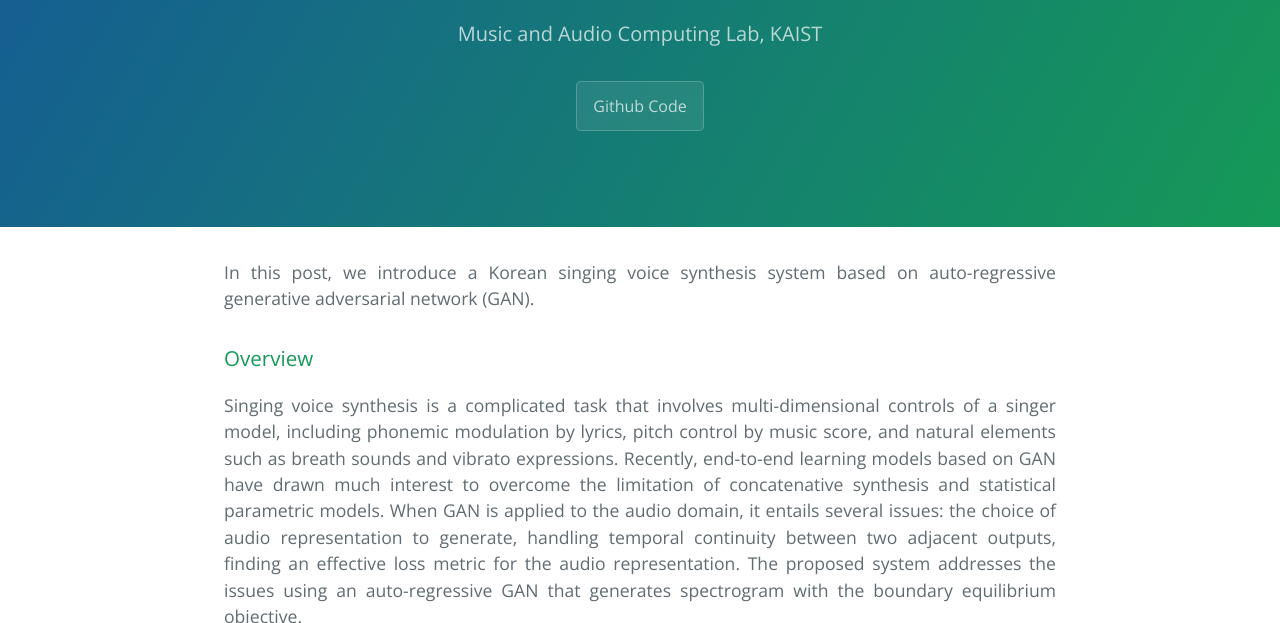
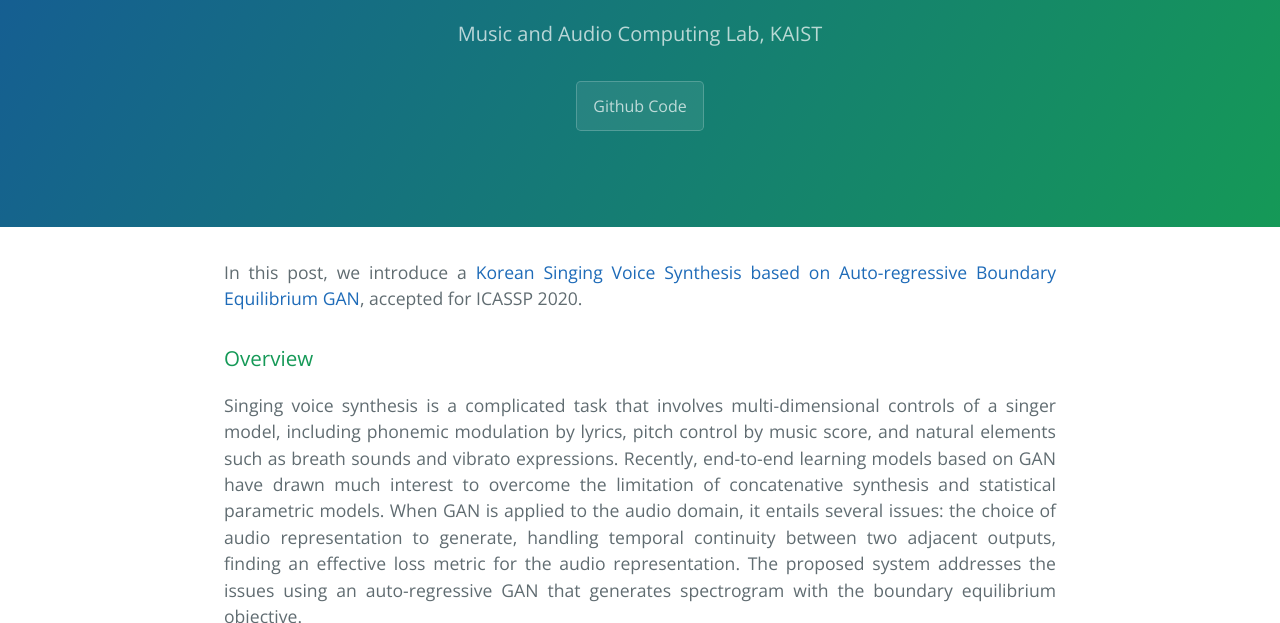
Before and after one commit to SoonbeomChoi/saebyulgan-blog, a Jekyll site: the page built from index.md, in a window 1280 px wide and 900 px high, scrolled down 312 px, cut to the strip 0-623 px from the top of the window. Built offline with Jekyll 4.4.1, drawn with Linux system fonts in a browser that asks for light colours; our own code applies the rules of GitHub Pages for plain Markdown files.

Commit message:
Paper link added

```diff
--- a/index.md
+++ b/index.md
@@ -1,5 +1,5 @@
 <p align="justify">
-In this post, we  introduce  a  Korean  singing  voice  synthesis  system  based  on  auto-regressive  generative  adversarial network (GAN).
+In this post, we introduce a <a href='https://ieeexplore.ieee.org/stamp/stamp.jsp?tp=&arnumber=9053950'>Korean Singing Voice Synthesis based on Auto-regressive Boundary Equilibrium GAN</a>, accepted for ICASSP 2020.
 </p>
 
 ### Overview
```
